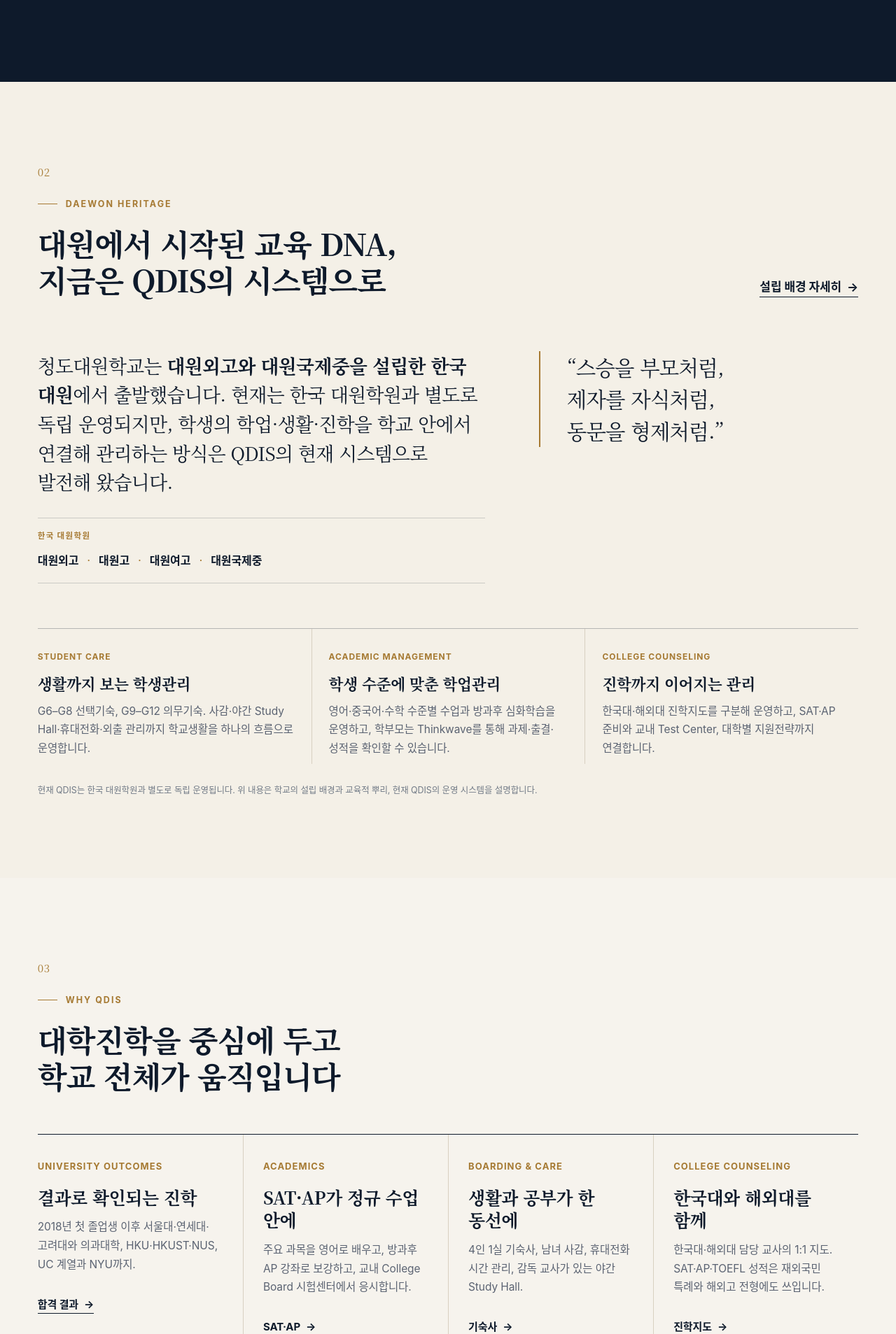
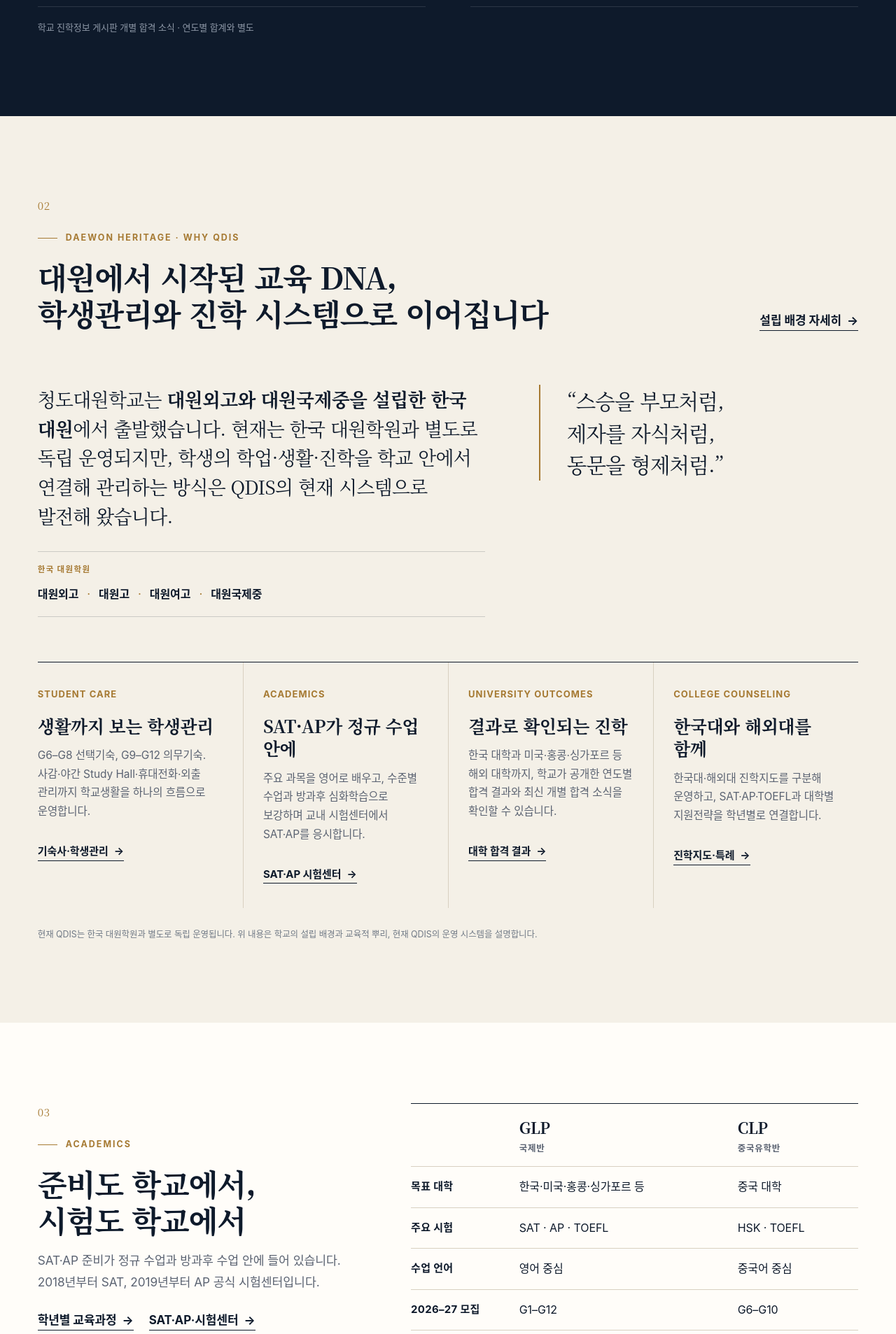
Before and after one commit to tnsuhak/qdis, a React (Vite) app: page / in a window 1280 px wide. Shown: the part 2089-3996 px from the top of the page at 70% size. Built offline with nearby package versions, Linux system fonts and the light colour scheme; a web font is replaced by a local one.

Commit message:
Streamline QDIS homepage and clarify results

```diff
--- a/src/pages/Home.tsx
+++ b/src/pages/Home.tsx
@@ -57,21 +57,21 @@ export default function Home() {
           <p className="source trio-note">공식 연도별 종합자료 공개 학년도 합계 · 중복 합격 포함 · <a href="/university-results#method">자료 기준</a></p>
 
           <div className="latest-block">
-            <span className="eyebrow">Latest Offers</span>
-            <ul className="headline-offers" aria-label="최근 합격 대학">
+            <span className="eyebrow">Selected Outcomes</span>
+            <ul className="headline-offers" aria-label="주요 대학 합격 실적">
               {HEADLINE.map(h => <li key={h}>{h}<span aria-hidden="true">/</span></li>)}
             </ul>
-            <LatestOffers limit={8} />
+            <div style={{marginTop: 34}}><span className="eyebrow">Latest Offers</span><LatestOffers limit={8} /></div>
             <p className="source">학교 진학정보 게시판 개별 합격 소식 · 연도별 합계와 별도</p>
           </div>
         </div>
       </section>
 
-      {/* 03 DAEWON HERITAGE */}
+      {/* 03 DAEWON HERITAGE · WHY QDIS */}
       <section className="section heritage-home-section" aria-labelledby="heritage-home-title">
         <div className="wrap">
-          <SecHead no="02" eyebrow="Daewon Heritage" id="heritage-home-title"
-            title={<>대원에서 시작된 교육 DNA,<br />지금은 QDIS의 시스템으로</>}
+          <SecHead no="02" eyebrow="Daewon Heritage · Why QDIS" id="heritage-home-title"
+            title={<>대원에서 시작된 교육 DNA,<br />학생관리와 진학 시스템으로 이어집니다</>}
             action={<TLink href="/about#heritage">설립 배경 자세히</TLink>} />
 
           <div className="heritage-bridge">
@@ -88,21 +88,30 @@ export default function Home() {
             <blockquote>“스승을 부모처럼,<br />제자를 자식처럼,<br />동문을 형제처럼.”</blockquote>
           </div>
 
-          <div className="heritage-system">
-            <div>
+          <div className="pillars" style={{marginTop: 'clamp(46px,5vw,76px)'}}>
+            <div className="pillar">
               <span className="kicker">Student Care</span>
               <h3>생활까지 보는 학생관리</h3>
               <p>G6–G8 선택기숙, G9–G12 의무기숙. 사감·야간 Study Hall·휴대전화·외출 관리까지 학교생활을 하나의 흐름으로 운영합니다.</p>
+              <TLink href="/boarding">기숙사·학생관리</TLink>
             </div>
-            <div>
-              <span className="kicker">Academic Management</span>
-              <h3>학생 수준에 맞춘 학업관리</h3>
-              <p>영어·중국어·수학 수준별 수업과 방과후 심화학습을 운영하고, 학부모는 Thinkwave를 통해 과제·출결·성적을 확인할 수 있습니다.</p>
+            <div className="pillar">
+              <span className="kicker">Academics</span>
+              <h3>SAT·AP가 정규 수업 안에</h3>
+              <p>주요 과목을 영어로 배우고, 수준별 수업과 방과후 심화학습으로 보강하며 교내 시험센터에서 SAT·AP를 응시합니다.</p>
+              <TLink href="/sat-ap">SAT·AP 시험센터</TLink>
             </div>
-            <div>
+            <div className="pillar">
+              <span className="kicker">University Outcomes</span>
+              <h3>결과로 확인되는 진학</h3>
+              <p>한국 대학과 미국·홍콩·싱가포르 등 해외 대학까지, 학교가 공개한 연도별 합격 결과와 최신 개별 합격 소식을 확인할 수 있습니다.</p>
+              <TLink href="/university-results">대학 합격 결과</TLink>
+            </div>
+            <div className="pillar">
               <span className="kicker">College Counseling</span>
-              <h3>진학까지 이어지는 관리</h3>
-              <p>한국대·해외대 진학지도를 구분해 운영하고, SAT·AP 준비와 교내 Test Center, 대학별 지원전략까지 연결합니다.</p>
+              <h3>한국대와 해외대를 함께</h3>
+              <p>한국대·해외대 진학지도를 구분해 운영하고, SAT·AP·TOEFL과 대학별 지원전략을 학년별로 연결합니다.</p>
+              <TLink href="/college-counseling">진학지도·특례</TLink>
             </div>
           </div>
 
@@ -110,45 +119,12 @@ export default function Home() {
         </div>
       </section>
 
-      {/* 04 WHY QDIS */}
-      <section className="section" aria-labelledby="why-title">
-        <div className="wrap">
-          <SecHead no="03" eyebrow="Why QDIS" id="why-title" title={<>대학진학을 중심에 두고<br />학교 전체가 움직입니다</>} />
-          <div className="pillars">
-            <div className="pillar">
-              <span className="kicker">University Outcomes</span>
-              <h3>결과로 확인되는 진학</h3>
-              <p>2018년 첫 졸업생 이후 서울대·연세대·고려대와 의과대학, HKU·HKUST·NUS, UC 계열과 NYU까지.</p>
-              <TLink href="/university-results">합격 결과</TLink>
-            </div>
-            <div className="pillar">
-              <span className="kicker">Academics</span>
-              <h3>SAT·AP가 정규 수업 안에</h3>
-              <p>주요 과목을 영어로 배우고, 방과후 AP 강좌로 보강하고, 교내 College Board 시험센터에서 응시합니다.</p>
-              <TLink href="/sat-ap">SAT·AP</TLink>
-            </div>
-            <div className="pillar">
-              <span className="kicker">Boarding &amp; Care</span>
-              <h3>생활과 공부가 한 동선에</h3>
-              <p>4인 1실 기숙사, 남녀 사감, 휴대전화 시간 관리, 감독 교사가 있는 야간 Study Hall.</p>
-              <TLink href="/boarding">기숙사</TLink>
-            </div>
-            <div className="pillar">
-              <span className="kicker">College Counseling</span>
-              <h3>한국대와 해외대를 함께</h3>
-              <p>한국대·해외대 담당 교사의 1:1 지도. SAT·AP·TOEFL 성적은 재외국민 특례와 해외고 전형에도 쓰입니다.</p>
-              <TLink href="/college-counseling">진학지도</TLink>
-            </div>
-          </div>
-        </div>
-      </section>
-
-      {/* 05 ACADEMICS */}
+      {/* 04 ACADEMICS */}
       <section className="section white" aria-labelledby="acad-title">
         <div className="wrap">
           <div className="split">
             <div>
-              <span className="sec-no">04</span>
+              <span className="sec-no">03</span>
               <span className="eyebrow">Academics</span>
               <h2 className="h2" id="acad-title">준비도 학교에서,<br />시험도 학교에서</h2>
               <p className="lede" style={{marginTop: 18}}>SAT·AP 준비가 정규 수업과 방과후 수업 안에 들어 있습니다. 2018년부터 SAT, 2019년부터 AP 공식 시험센터입니다.</p>
@@ -175,12 +151,12 @@ export default function Home() {
         </div>
       </section>
 
-      {/* 06 A DAY AT QDIS */}
+      {/* 05 A DAY AT QDIS */}
       <section className="section dark" aria-labelledby="day-title">
         <div className="wrap">
           <div className="split">
             <div className="sticky-col">
-              <span className="sec-no">05</span>
+              <span className="sec-no">04</span>
               <span className="eyebrow">A Day at QDIS</span>
               <h2 className="h2" id="day-title">수업 → 방과후 → 저녁<br />→ 자율학습 → 기숙사</h2>
               <p className="lede" style={{marginTop: 18}}>아침 7시 기상부터 밤 11시 Study Hall까지, 고등학생의 평일입니다.</p>
@@ -194,10 +170,10 @@ export default function Home() {
         </div>
       </section>
 
-      {/* 07 BOARDING & LIFE */}
+      {/* 06 BOARDING & LIFE */}
       <section className="section" aria-labelledby="board-title">
         <div className="wrap">
-          <SecHead no="06" eyebrow="Boarding &amp; Student Life" id="board-title"
+          <SecHead no="05" eyebrow="Boarding &amp; Student Life" id="board-title"
             title={<>아이 혼자 보내도 괜찮을까</>}
             lede="G6–G8 선택기숙 · G9–G12 의무기숙. 가장 많이 묻는 다섯 가지입니다."
             action={<TLink href="/boarding">기숙사 규정 전체</TLink>} />
@@ -228,10 +204,10 @@ export default function Home() {
         </div>
       </section>
 
-      {/* 08 TUITION */}
+      {/* 07 TUITION */}
       <section className="section white" aria-labelledby="fee-title">
         <div className="wrap">
-          <SecHead no="07" eyebrow="Tuition &amp; Scholarships" id="fee-title"
+          <SecHead no="06" eyebrow="Tuition &amp; Scholarships" id="fee-title"
             title={<>1년 비용, 총액부터</>}
             lede="2026–27 모집요강 기준 신입생 첫해 기본 비용. 장학금은 수업료의 최대 50%."
             action={<TLink href="/tuition">우리 아이 학비 계산</TLink>} />
@@ -240,10 +216,10 @@ export default function Home() {
         </div>
       </section>
 
-      {/* 09 ADMISSIONS */}
+      {/* 08 ADMISSIONS */}
       <section className="section" aria-labelledby="adm-title">
         <div className="wrap">
-          <SecHead no="08" eyebrow="Admissions" id="adm-title" title="입학은 수시 모집, 학년별 선착순" action={<TLink href="/admissions">입학 절차</TLink>} />
+          <SecHead no="07" eyebrow="Admissions" id="adm-title" title="입학은 수시 모집, 학년별 선착순" action={<TLink href="/admissions">입학 절차</TLink>} />
           <div className="stat-row">
             <div><b>수시 모집</b><span>학년별 정원이 차면 마감</span></div>
             <div><b>서류심사</b><span>초등 G1–G5 전형</span></div>
@@ -253,10 +229,10 @@ export default function Home() {
         </div>
       </section>
 
-      {/* 10 LATEST FROM QDIS */}
+      {/* 09 LATEST FROM QDIS */}
       <section className="section white" aria-labelledby="news-title">
         <div className="wrap">
-          <SecHead no="09" eyebrow="Latest from QDIS" id="news-title" title="학교 소식" action={<TLink href="/news">소식 전체</TLink>} />
+          <SecHead no="08" eyebrow="Latest from QDIS" id="news-title" title="학교 소식" action={<TLink href="/news">소식 전체</TLink>} />
           <NewsList limit={3} />
         </div>
       </section>
```
